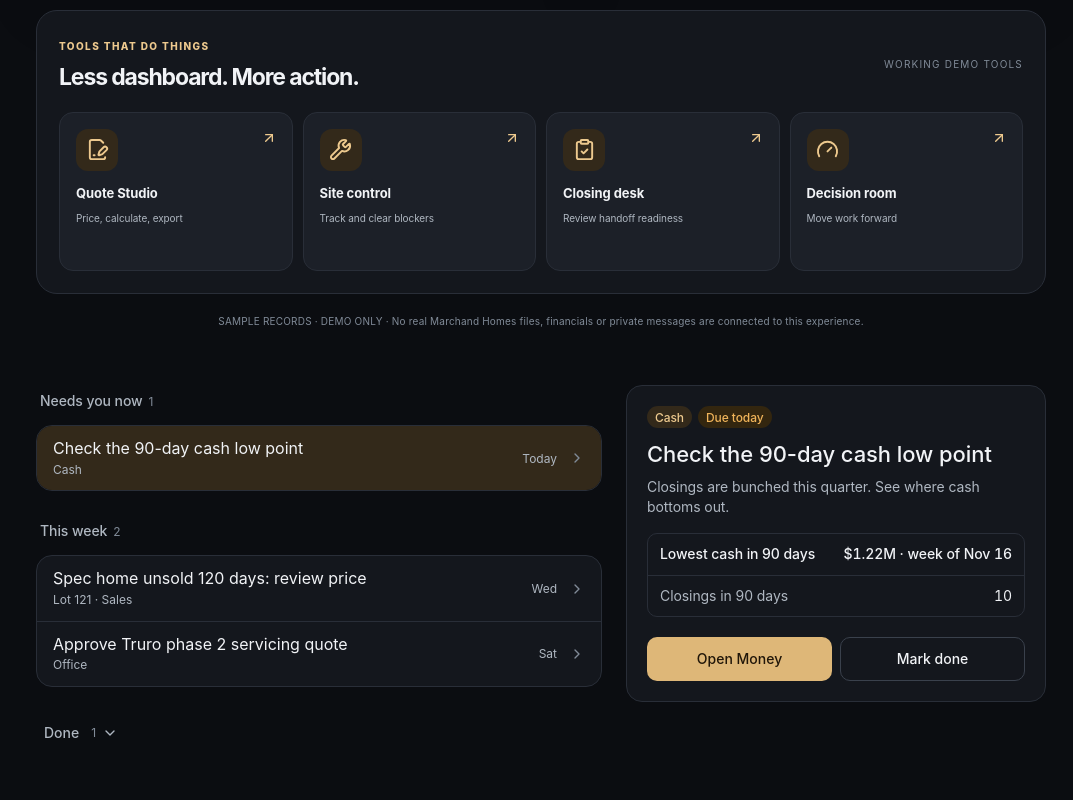
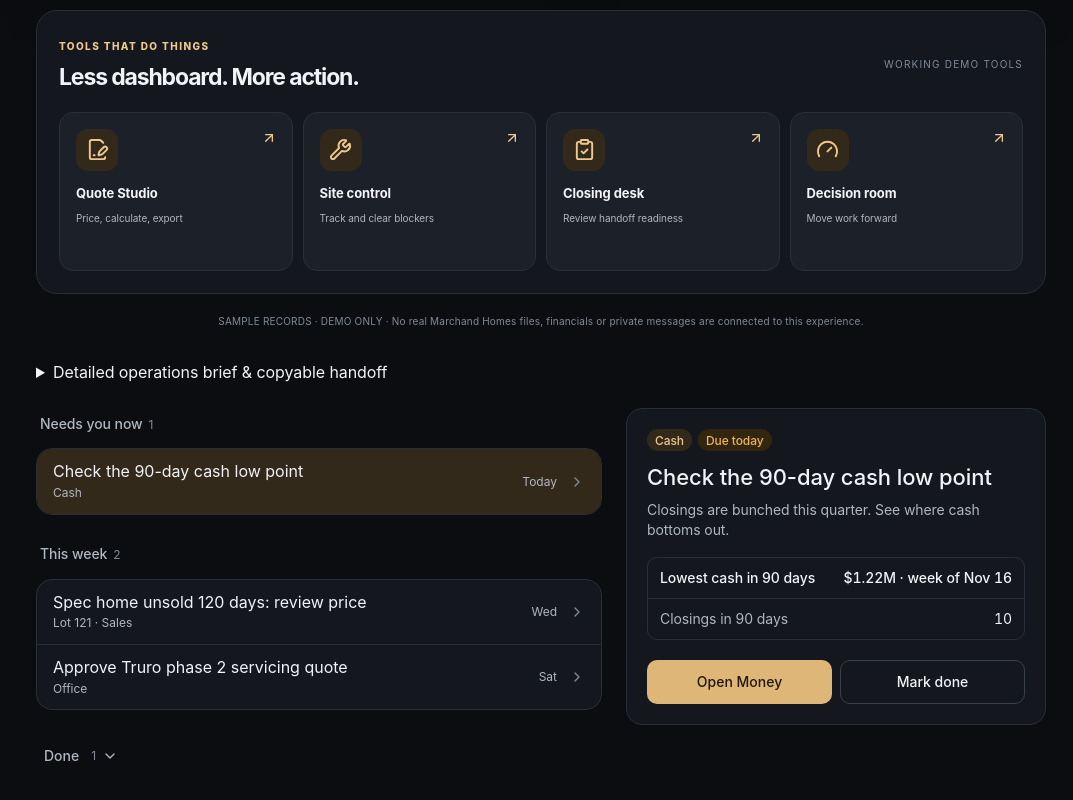
Before and after one commit to AlexChisholm15/marchand-hq, a Next.js app: page / in a window 1280 px wide. Shown: the part 1911-2711 px from the top of the page, without its empty margins (207-1280 px from the left). Built offline with nearby package versions, Linux system fonts and the light colour scheme.

Commit message:
Preserve original copyable operations brief behind a quiet disclosure

```diff
--- a/src/screens/Today.tsx
+++ b/src/screens/Today.tsx
@@ -77,7 +77,7 @@ export function Today() {
 
   return (
     <Page title={role === 'owner' ? 'Executive' : role === 'coo' ? 'Operations' : 'Today'} sub={`${r.person} · ${r.title}`}>
-      {role === 'owner' || role === 'coo' ? <ExecutiveDashboard /> : <><DemoRoute /><OpsBrief /></>}
+      {role === 'owner' || role === 'coo' ? <><ExecutiveDashboard /><details className={s.briefDisclosure}><summary>Detailed operations brief &amp; copyable handoff</summary><OpsBrief /></details></> : <><DemoRoute /><OpsBrief /></>}
       <div id="mhq-task-workflow" className={s.split}>
         <div>
           {empty ? (
```
